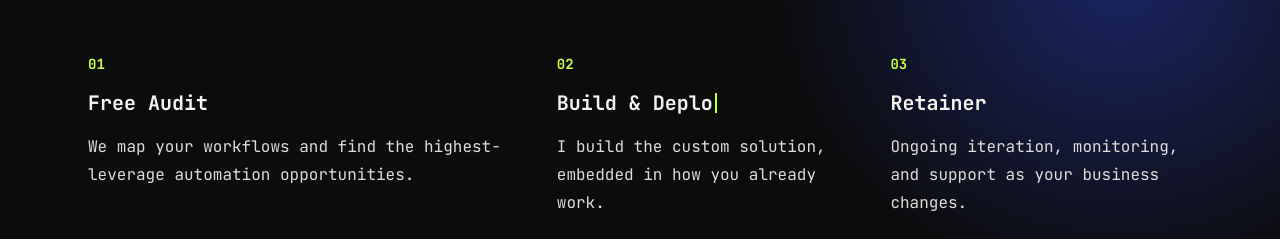
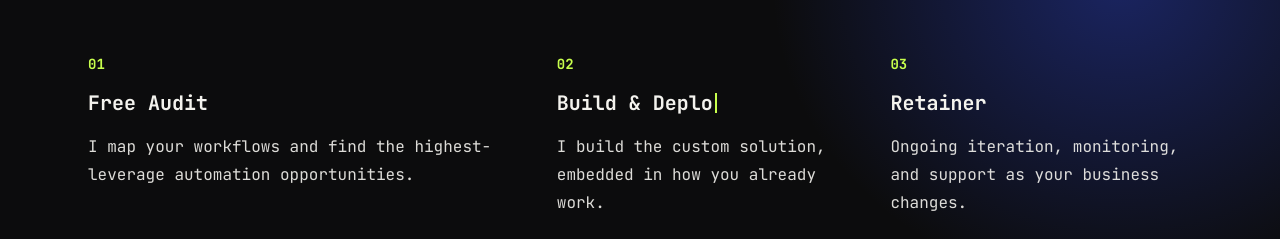
Before and after one commit to zhannie78/fde, a Next.js app: page / in a window 1280 px wide. Shown: the part 2840-3079 px from the top of the page. Built offline with nearby package versions, Linux system fonts and the light colour scheme; no server answers.

Commit message:
fix: How It Works step 1 copy to first person, correct STATE.md commit hash
- "We map your workflows..." -> "I map your workflows..." for consistency with steps 2-3
- Backfill 260722-7dm's actual commit hash in STATE.md quick-task table

```diff
--- a/src/components/sections/process-transparency.tsx
+++ b/src/components/sections/process-transparency.tsx
@@ -2,7 +2,7 @@ const steps = [
   {
     number: "01",
     title: "Free Audit",
-    body: "We map your workflows and find the highest-leverage automation opportunities.",
+    body: "I map your workflows and find the highest-leverage automation opportunities.",
   },
   {
     number: "02",
```
Also changed, not shown: .planning/STATE.md.
